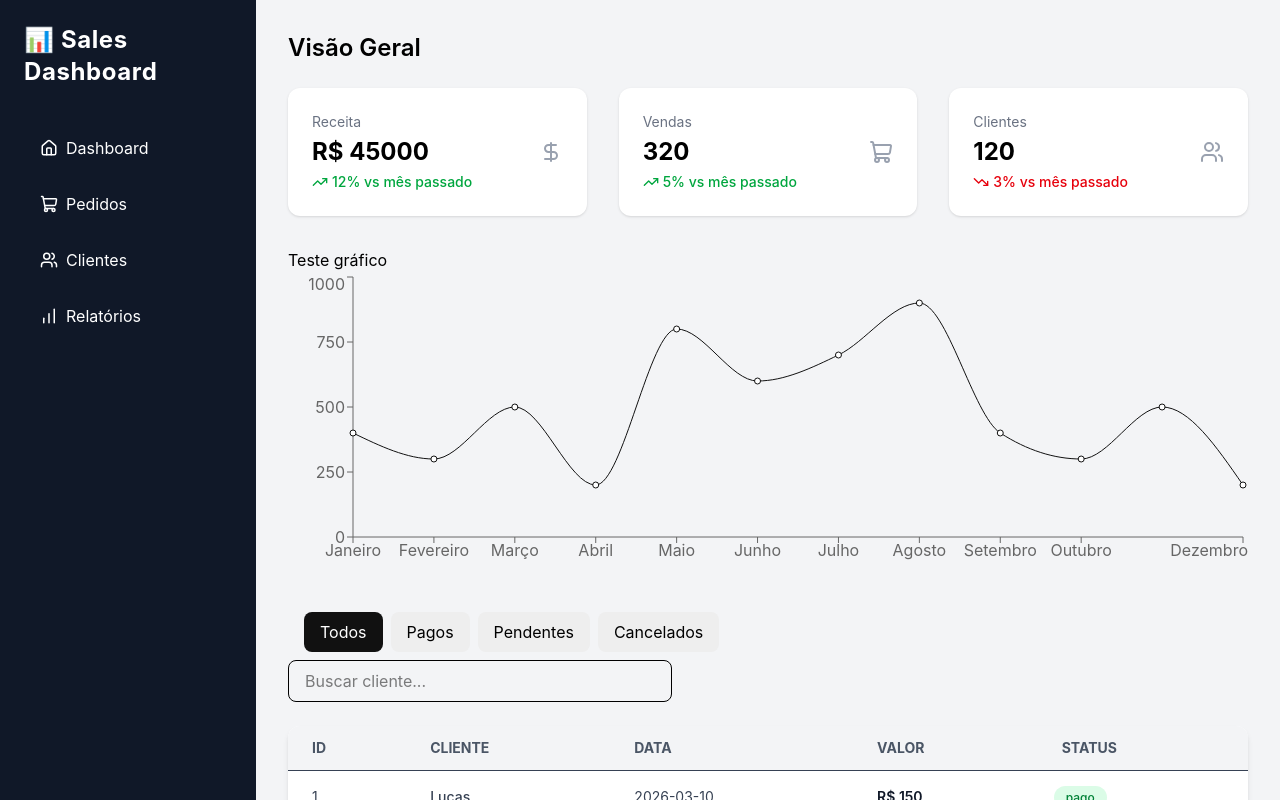
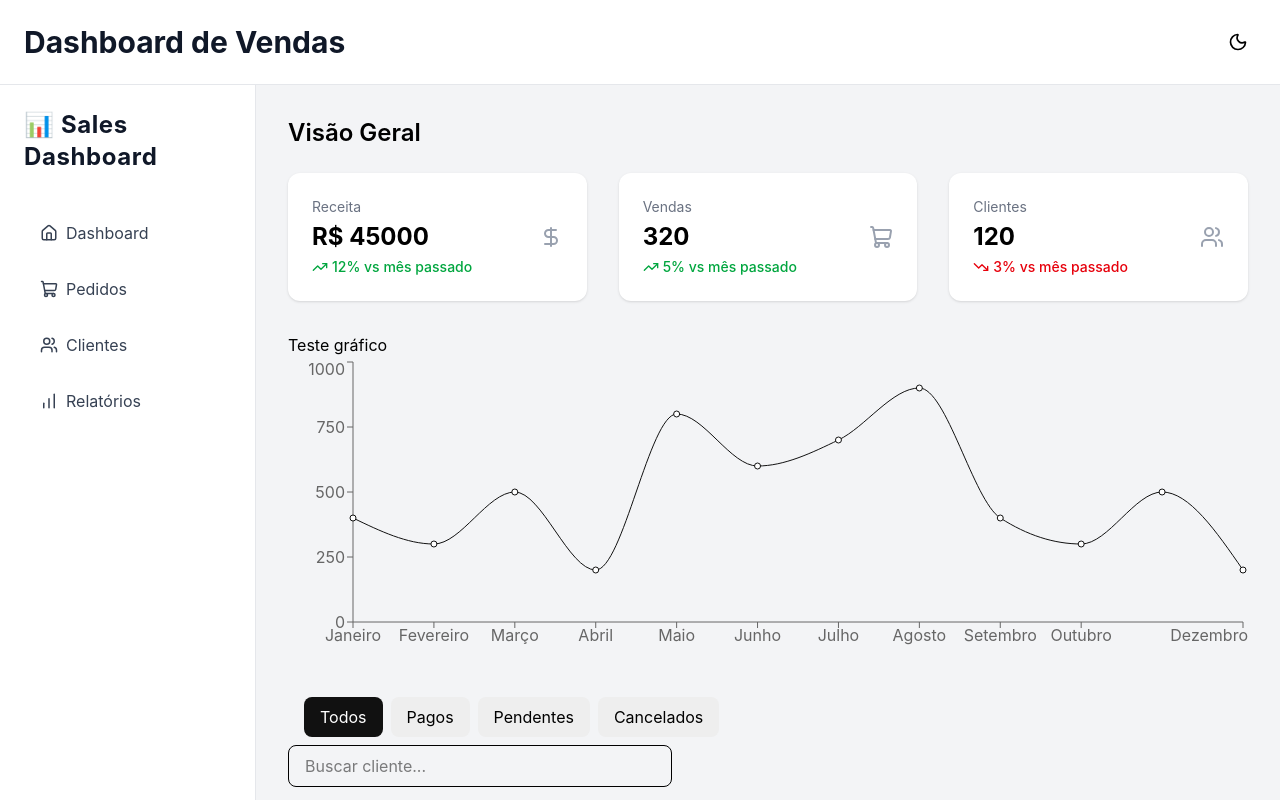
Before and after one commit to lucasvass1/Dashboard-de-Vendas, a React (Vite) app in the folder Dashboard-de-vendas/: page / in a window 1280 px wide. Shown: the top 800 px of the page. Built offline with nearby package versions, Linux system fonts and the light colour scheme; data requests are answered from the project's data file.

Commit message:
git commit -m "feat: add mode light/dark"

```diff
--- a/Dashboard-de-vendas/src/components/Layout.tsx
+++ b/Dashboard-de-vendas/src/components/Layout.tsx
@@ -1,4 +1,5 @@
 import { Sidebar } from "./sidebar/sidebar";
+import { ThemeToggle } from "./theme/ThemeToggle";
 
 type Props = {
   children: React.ReactNode;
@@ -6,13 +7,25 @@ type Props = {
 
 export function Layout({ children }: Props) {
   return (
-    <div className="flex">
+    <div className="min-h-screen flex flex-col">
 
-      <Sidebar />
+      <header className="flex justify-between items-center p-6 border-b border-gray-200 dark:border-gray-700 bg-white dark:bg-gray-800">
+        <h1 className="text-3xl font-bold text-gray-900 dark:text-white">
+          Dashboard de Vendas
+        </h1>
 
-      <main className="flex-1 p-8 bg-gray-100 min-h-screen">
-        {children}
-      </main>
+        <ThemeToggle />
+      </header>
+
+      <div className="flex flex-1">
+
+        <Sidebar />
+
+        <main className="flex-1 p-8 bg-gray-100 dark:bg-gray-900 min-h-screen">
+          {children}
+        </main>
+
+      </div>
 
     </div>
   );
--- a/Dashboard-de-vendas/src/components/cards/MetricaCard.tsx
+++ b/Dashboard-de-vendas/src/components/cards/MetricaCard.tsx
@@ -11,7 +11,7 @@ type MetricaCardProps = {
 export function MetricaCard({ title, value, change, icon }: MetricaCardProps) {
     const isPositive = change > 0;
     return (
-    <div className="bg-white p-6 rounded-xl shadow-sm flex items-center justify-between hover:shadow-md transition">
+    <div className="bg-white dark:bg-gray-800 p-6 rounded-xl shadow-sm flex items-center justify-between hover:shadow-md transition">
 
       <div className="flex flex-col gap-1">
         <span className="text-sm text-gray-500">{title}</span>
--- a/Dashboard-de-vendas/src/components/sidebar/sidebar.tsx
+++ b/Dashboard-de-vendas/src/components/sidebar/sidebar.tsx
@@ -1,29 +1,50 @@
 import { Home, ShoppingCart, Users, BarChart } from "lucide-react";
 import { Link } from "react-router-dom";
+
 export function Sidebar() {
   return (
-        <aside className="w-64  bg-gray-900 text-white flex flex-col p-6">
-            <h1 className="text-2xl font-bold mb-10 tracking-wide">
+    <aside className="w-64 bg-white dark:bg-gray-800 border-r border-gray-200 dark:border-gray-700 flex flex-col p-6">
+
+      <h1 className="text-2xl font-bold mb-10 tracking-wide text-gray-900 dark:text-white">
         📊 Sales Dashboard
       </h1>
+
       <nav className="flex flex-col gap-4">
-               <Link to="/" className="flex items-center gap-2 px-4 py-2 rounded-lg hover:bg-gray-700 transition cursor-pointer">
+
+        <Link
+          to="/"
+          className="flex items-center gap-2 px-4 py-2 rounded-lg text-gray-700 dark:text-gray-200 hover:bg-gray-100 dark:hover:bg-gray-700 transition"
+        >
           <Home size={18} />
           Dashboard
         </Link>
-                <Link to="/pedidos" className="flex items-center gap-2 px-4 py-2 rounded-lg hover:bg-gray-700 transition cursor-pointer">
+
+        <Link
+          to="/pedidos"
+          className="flex items-center gap-2 px-4 py-2 rounded-lg text-gray-700 dark:text-gray-200 hover:bg-gray-100 dark:hover:bg-gray-700 transition"
+        >
           <ShoppingCart size={18} />
           Pedidos
         </Link>
-                <Link to="/clientes" className="flex items-center gap-2 px-4 py-2 rounded-lg hover:bg-gray-700 transition cursor-pointer">
+
+        <Link
+          to="/clientes"
+          className="flex items-center gap-2 px-4 py-2 rounded-lg text-gray-700 dark:text-gray-200 hover:bg-gray-100 dark:hover:bg-gray-700 transition"
+        >
           <Users size={18} />
           Clientes
         </Link>
-                <Link to="/relatorios" className="flex items-center gap-2 px-4 py-2 rounded-lg hover:bg-gray-700 transition cursor-pointer">
+
+        <Link
+          to="/relatorios"
+          className="flex items-center gap-2 px-4 py-2 rounded-lg text-gray-700 dark:text-gray-200 hover:bg-gray-100 dark:hover:bg-gray-700 transition"
+        >
           <BarChart size={18} />
           Relatórios
         </Link>
+
       </nav>
+
     </aside>
   );
 }
--- a/Dashboard-de-vendas/src/components/table/Table.tsx
+++ b/Dashboard-de-vendas/src/components/table/Table.tsx
@@ -21,7 +21,7 @@ export function Table({ data }: TableProps) {
   }
 }
   return (
-    <div className="bg-white rounded-xl shadow-md overflow-hidden mt-6">
+    <div className="bg-white dark:bg-gray-800 rounded-xl shadow-md overflow-hidden mt-6">
       <table className="w-full border-collapse">
 
         <thead className="bg-gray-100 text-gray-600 text-sm uppercase">
--- /dev/null
+++ b/Dashboard-de-vendas/src/components/theme/ThemeToggle.tsx
@@ -0,0 +1,33 @@
+import { useState, useEffect } from "react";
+import { Moon, Sun } from "lucide-react";
+
+export function ThemeToggle() {
+
+  const [darkMode, setDarkMode] = useState(() => {
+    const savedTheme = localStorage.getItem("theme");
+    return savedTheme === "dark";
+  });
+
+  useEffect(() => {
+    if (darkMode) {
+      document.documentElement.classList.add("dark");
+      localStorage.setItem("theme", "dark");
+    } else {
+      document.documentElement.classList.remove("dark");
+      localStorage.setItem("theme", "light");
+    }
+  }, [darkMode]);
+
+  function toggleTheme() {
+    setDarkMode((prev) => !prev);
+  }
+
+  return (
+    <button
+      onClick={toggleTheme}
+      className="p-2 rounded-lg hover:bg-gray-200 dark:hover:bg-gray-700 transition"
+    >
+      {darkMode ? <Sun size={20} /> : <Moon size={20} />}
+    </button>
+  );
+}
--- a/Dashboard-de-vendas/src/index.css
+++ b/Dashboard-de-vendas/src/index.css
@@ -1 +1,3 @@
 @import "tailwindcss";
+
+@custom-variant dark (&:where(.dark, .dark *));
--- /dev/null
+++ b/Dashboard-de-vendas/tailwind.config.js
@@ -0,0 +1,11 @@
+export default {
+  darkMode: "class",
+  content: [
+    "./index.html",
+    "./src/**/*.{js,ts,jsx,tsx}",
+  ],
+  theme: {
+    extend: {},
+  },
+  plugins: [],
+}
```
Lines whose indentation alone changed are shown as unchanged.
